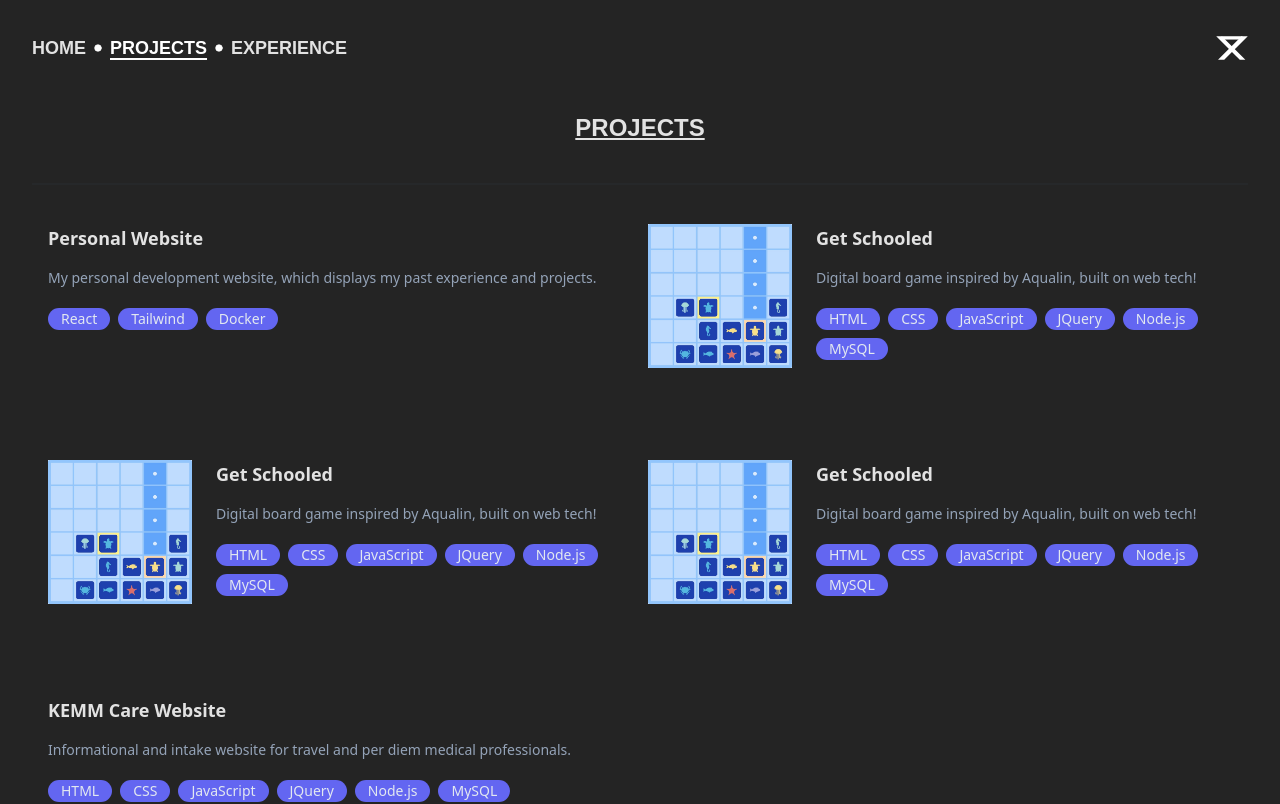
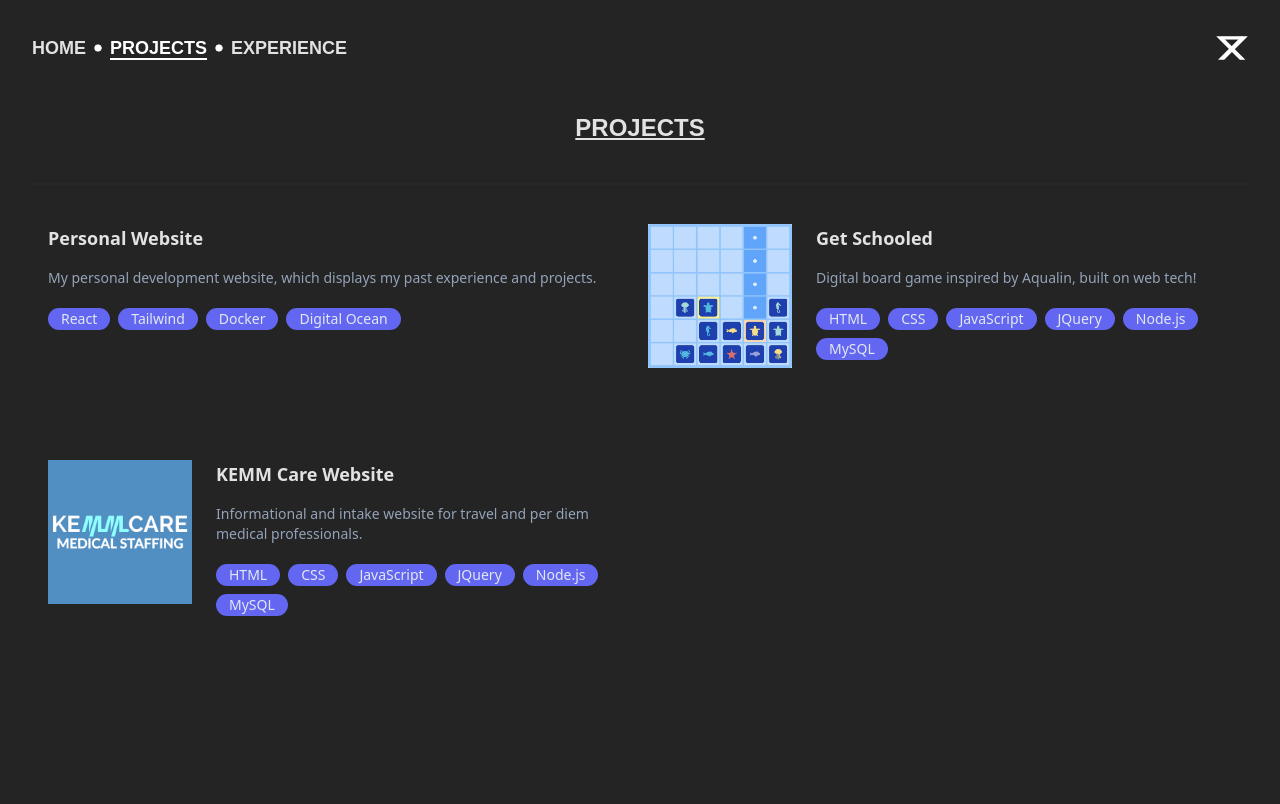
Before and after one commit to aventide/alexstaples.dev, a React (Vite) app: page /projects in a window 1280 px wide. Shown: the top 804 px of the page. Built offline with nearby package versions, Linux system fonts and the light colour scheme; what @react-pdf/renderer would draw is missing.

Commit message:
feat(projects): add kemmcare screenshot

```diff
--- a/src/components/Projects.jsx
+++ b/src/components/Projects.jsx
@@ -2,6 +2,7 @@ import SkillsList from "./SkillsList";
 import UnderConstruction from "./UnderConstruction";
 
 import GetSchooledScreenshot from "../assets/images/project-screenshots/get-schooled-screenshot.jpg";
+import KEMMCareScreenshot from "../assets/images/project-screenshots/kemmcare-screenshot.png";
 
 export default function Projects() {
 	return (
@@ -16,19 +17,7 @@ export default function Projects() {
 				<Project
 					name="Personal Website"
 					description="My personal development website, which displays my past experience and projects."
-					skills={["React", "Tailwind", "Docker"]}
-				/>
-				<Project
-					name="Get Schooled"
-					description="Digital board game inspired by Aqualin, built on web tech!"
-					skills={["HTML", "CSS", "JavaScript", "JQuery", "Node.js", "MySQL"]}
-					image={GetSchooledScreenshot}
-				/>
-				<Project
-					name="Get Schooled"
-					description="Digital board game inspired by Aqualin, built on web tech!"
-					skills={["HTML", "CSS", "JavaScript", "JQuery", "Node.js", "MySQL"]}
-					image={GetSchooledScreenshot}
+					skills={["React", "Tailwind", "Docker", "Digital Ocean"]}
 				/>
 				<Project
 					name="Get Schooled"
@@ -40,6 +29,7 @@ export default function Projects() {
 					name="KEMM Care Website"
 					description="Informational and intake website for travel and per diem medical professionals."
 					skills={["HTML", "CSS", "JavaScript", "JQuery", "Node.js", "MySQL"]}
+					image={KEMMCareScreenshot}
 				/>
 				{/* <UnderConstruction /> */}
 			</div>
```
Also changed, not shown: src/assets/images/project-screenshots/kemmcare-screenshot.png (added).
